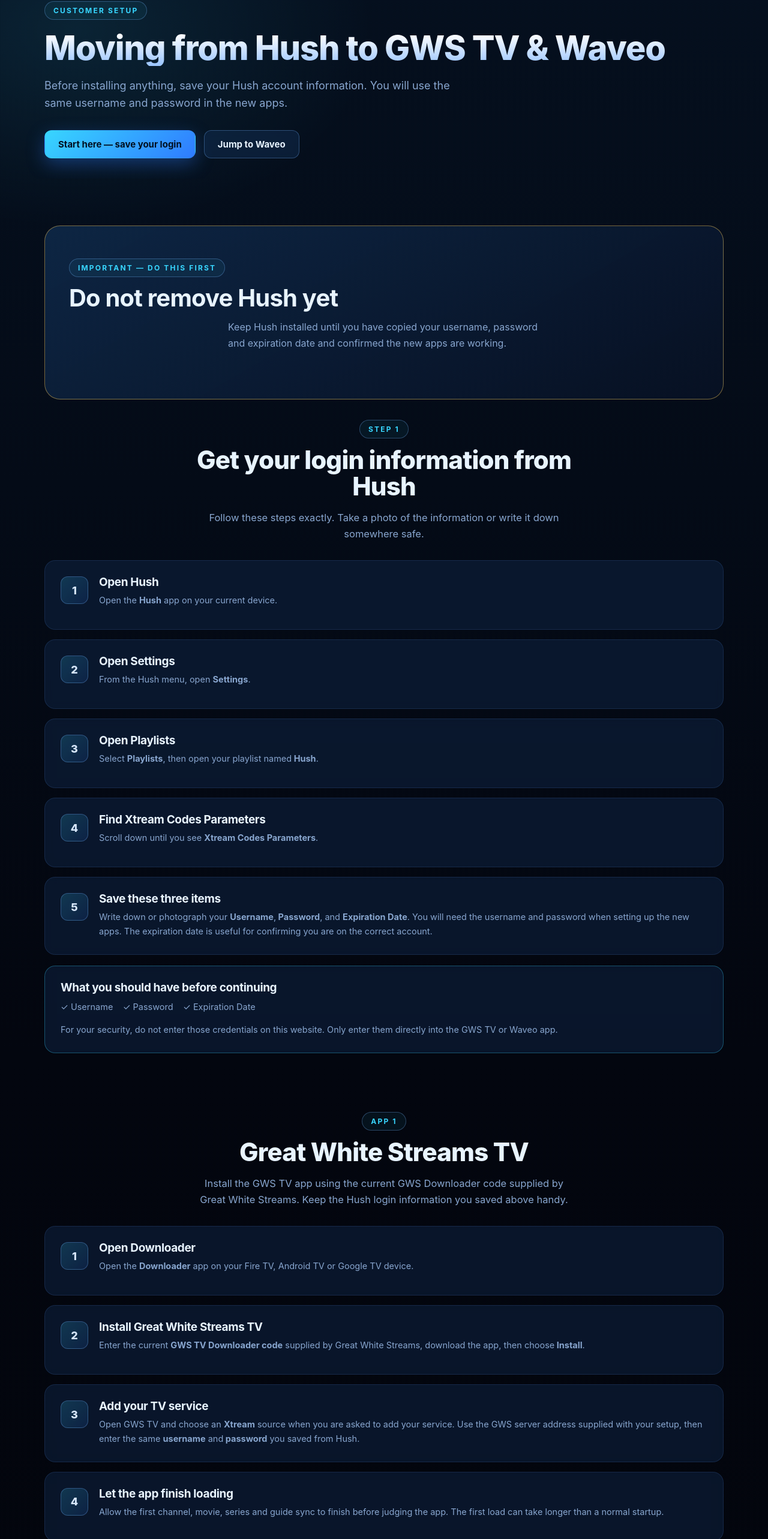
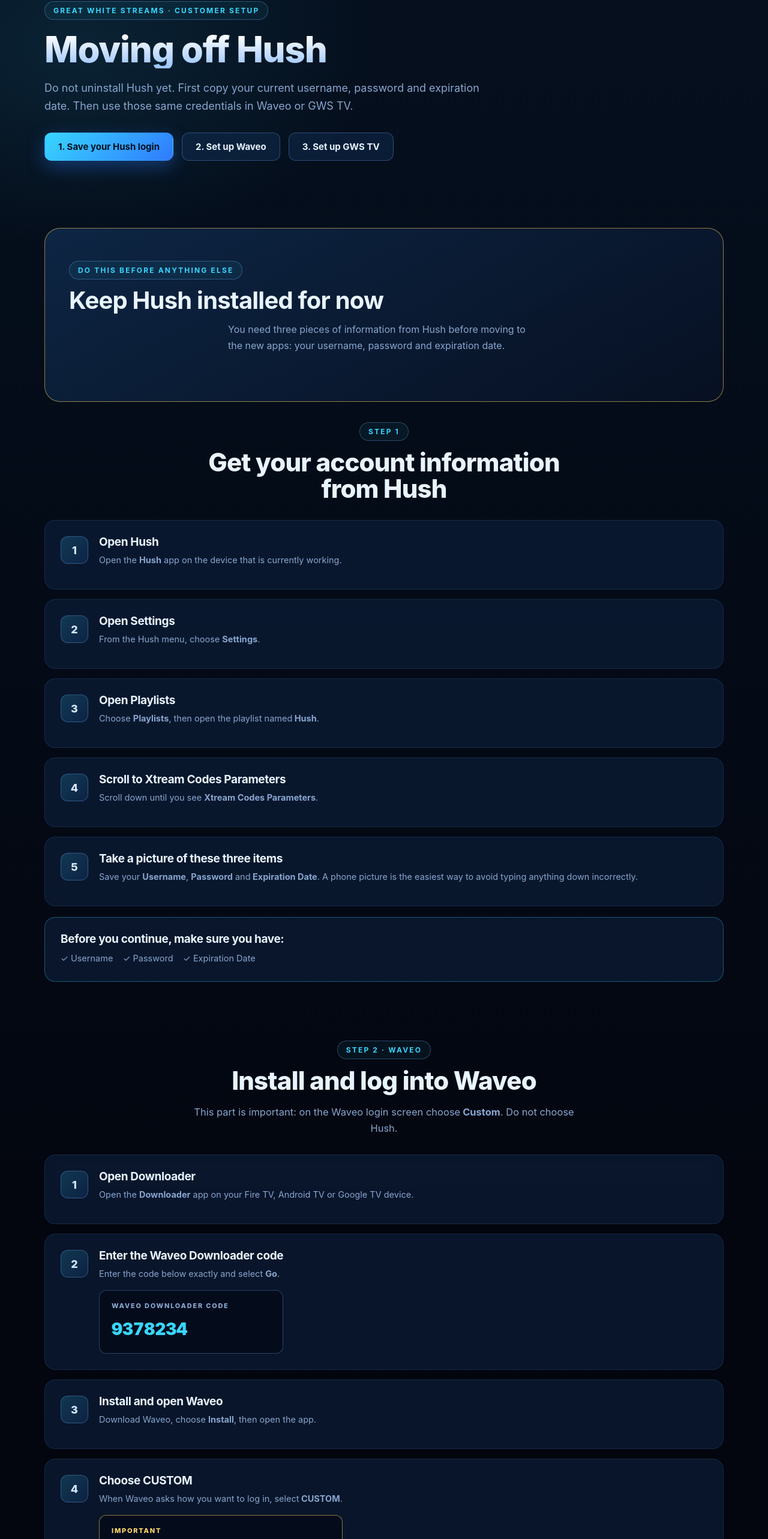
Before and after one commit to boberthegr8/greatwhiteworking, a Next.js app in the folder gws-site/: page /install in a window 1280 px wide. Shown: the part 139-2705 px from the top of the page at 60% size. Built offline with nearby package versions, Linux system fonts and the light colour scheme; no server answers.

Commit message:
Make Waveo migration instructions prominent and exact

```diff
--- a/gws-site/app/install/page.jsx
+++ b/gws-site/app/install/page.jsx
@@ -3,9 +3,9 @@
 import Footer from "@/components/Footer";
 
 export const metadata = {
-  title: "Customer Setup — GWS TV & Waveo",
+  title: "Customer Setup — Great White Streams",
   description:
-    "Step-by-step setup for Great White Streams customers moving from Hush to GWS TV and Waveo.",
+    "Great White Streams customer migration guide for Waveo and GWS TV.",
 };
 
 function Step({ n, title, children }) {
@@ -19,13 +19,7 @@
       </div>
       <div>
         <h3>{title}</h3>
-        <div
-          style={{
-            color: "var(--muted)",
-            fontSize: "14.5px",
-            lineHeight: 1.65,
-          }}
-        >
+        <div style={{ color: "var(--muted)", fontSize: "14.5px", lineHeight: 1.7 }}>
           {children}
         </div>
       </div>
@@ -33,24 +27,26 @@
   );
 }
 
-function CodeBox({ label, value }) {
+function CodeBox({ label, value, warning }) {
   return (
     <div
       style={{
         marginTop: 14,
         padding: "16px 20px",
         borderRadius: 12,
-        border: "1px solid var(--line-strong)",
-        background: "rgba(4, 11, 24, 0.6)",
+        border: warning
+          ? "1px solid rgba(255,206,90,.55)"
+          : "1px solid var(--line-strong)",
+        background: "rgba(4, 11, 24, 0.72)",
       }}
     >
       <div
         style={{
           fontSize: 11,
-          fontWeight: 700,
+          fontWeight: 800,
           letterSpacing: "0.16em",
           textTransform: "uppercase",
-          color: "var(--muted)",
+          color: warning ? "#ffd76a" : "var(--muted)",
           marginBottom: 6,
         }}
       >
@@ -58,9 +54,9 @@
       </div>
       <div
         style={{
-          fontSize: 27,
-          fontWeight: 800,
-          color: "var(--cyan)",
+          fontSize: 28,
+          fontWeight: 900,
+          color: warning ? "#fff" : "var(--cyan)",
           overflowWrap: "anywhere",
           fontVariantNumeric: "tabular-nums",
         }}
@@ -78,25 +74,23 @@
 
       <header className="hero" style={{ padding: "70px 0 34px" }}>
         <div className="container">
-          <span className="eyebrow">Customer setup</span>
-          <h1
-            style={{
-              fontSize: "clamp(34px,5vw,56px)",
-              margin: "18px 0 14px",
-            }}
-          >
-            Moving from Hush to GWS TV &amp; Waveo
+          <span className="eyebrow">GREAT WHITE STREAMS · CUSTOMER SETUP</span>
+          <h1 style={{ fontSize: "clamp(36px,5vw,60px)", margin: "18px 0 14px" }}>
+            Moving off Hush
           </h1>
-          <p className="hero-sub" style={{ maxWidth: 720 }}>
-            Before installing anything, save your Hush account information.
-            You will use the same username and password in the new apps.
+          <p className="hero-sub" style={{ maxWidth: 760 }}>
+            Do not uninstall Hush yet. First copy your current username, password and
+            expiration date. Then use those same credentials in Waveo or GWS TV.
           </p>
           <div className="hero-cta">
             <a href="#save-login" className="btn btn-primary">
-              Start here — save your login
+              1. Save your Hush login
             </a>
             <a href="#waveo" className="btn btn-ghost">
-              Jump to Waveo
+              2. Set up Waveo
+            </a>
+            <a href="#gws-tv" className="btn btn-ghost">
+              3. Set up GWS TV
             </a>
           </div>
         </div>
@@ -109,63 +103,106 @@
             style={{
               marginBottom: 34,
               textAlign: "left",
-              borderColor: "rgba(255, 206, 90, 0.45)",
+              borderColor: "rgba(255, 206, 90, 0.55)",
             }}
           >
             <span className="eyebrow" style={{ marginBottom: 14 }}>
-              Important — do this first
+              DO THIS BEFORE ANYTHING ELSE
             </span>
-            <h2>Do not remove Hush yet</h2>
+            <h2>Keep Hush installed for now</h2>
             <p>
-              Keep Hush installed until you have copied your username,
-              password and expiration date and confirmed the new apps are
-              working.
+              You need three pieces of information from Hush before moving to the new
+              apps: your username, password and expiration date.
             </p>
           </div>
 
           <div className="section-head" style={{ marginBottom: 30 }}>
-            <span className="eyebrow">Step 1</span>
-            <h2>Get your login information from Hush</h2>
+            <span className="eyebrow">STEP 1</span>
+            <h2>Get your account information from Hush</h2>
+          </div>
+
+          <div className="grid" style={{ gap: 16 }}>
+            <Step n="1" title="Open Hush">
+              Open the <strong>Hush</strong> app on the device that is currently working.
+            </Step>
+            <Step n="2" title="Open Settings">
+              From the Hush menu, choose <strong>Settings</strong>.
+            </Step>
+            <Step n="3" title="Open Playlists">
+              Choose <strong>Playlists</strong>, then open the playlist named
+              <strong> Hush</strong>.
+            </Step>
+            <Step n="4" title="Scroll to Xtream Codes Parameters">
+              Scroll down until you see <strong>Xtream Codes Parameters</strong>.
+            </Step>
+            <Step n="5" title="Take a picture of these three items">
+              Save your <strong>Username</strong>, <strong>Password</strong> and
+              <strong> Expiration Date</strong>. A phone picture is the easiest way to
+              avoid typing anything down incorrectly.
+            </Step>
+          </div>
+
+          <div className="card" style={{ marginTop: 18, borderColor: "rgba(56,214,255,.35)" }}>
+            <h3 style={{ marginBottom: 10 }}>Before you continue, make sure you have:</h3>
+            <p style={{ margin: 0, color: "var(--muted)" }}>
+              ✓ Username &nbsp;&nbsp; ✓ Password &nbsp;&nbsp; ✓ Expiration Date
+            </p>
+          </div>
+        </div>
+      </section>
+
+      <section id="waveo" className="section-pad" style={{ paddingTop: 20 }}>
+        <div className="container">
+          <div className="section-head" style={{ marginBottom: 30 }}>
+            <span className="eyebrow">STEP 2 · WAVEO</span>
+            <h2>Install and log into Waveo</h2>
             <p>
-              Follow these steps exactly. Take a photo of the information or
-              write it down somewhere safe.
+              This part is important: on the Waveo login screen choose
+              <strong> Custom</strong>. Do not choose Hush.
             </p>
           </div>
 
           <div className="grid" style={{ gap: 16 }}>
-            <Step n="1" title="Open Hush">
-              Open the <strong>Hush</strong> app on your current device.
+            <Step n="1" title="Open Downloader">
+              Open the <strong>Downloader</strong> app on your Fire TV, Android TV or
+              Google TV device.
             </Step>
-            <Step n="2" title="Open Settings">
-              From the Hush menu, open <strong>Settings</strong>.
+            <Step n="2" title="Enter the Waveo Downloader code">
+              Enter the code below exactly and select <strong>Go</strong>.
+              <CodeBox label="Waveo Downloader Code" value="9378234" />
             </Step>
-            <Step n="3" title="Open Playlists">
-              Select <strong>Playlists</strong>, then open your playlist named
-              <strong> Hush</strong>.
+            <Step n="3" title="Install and open Waveo">
+              Download Waveo, choose <strong>Install</strong>, then open the app.
             </Step>
-            <Step n="4" title="Find Xtream Codes Parameters">
-              Scroll down until you see <strong>Xtream Codes Parameters</strong>.
+            <Step n="4" title="Choose CUSTOM">
+              When Waveo asks how you want to log in, select
+              <strong> CUSTOM</strong>.
+              <CodeBox label="Important" value="CUSTOM — NOT HUSH" warning />
             </Step>
-            <Step n="5" title="Save these three items">
-              Write down or photograph your <strong>Username</strong>,
-              <strong> Password</strong>, and <strong>Expiration Date</strong>.
-              You will need the username and password when setting up the new
-              apps. The expiration date is useful for confirming you are on the
-              correct account.
+            <Step n="5" title="Enter the GWS DNS / server">
+              Enter this address exactly, including <strong>https://</strong>:
+              <CodeBox label="DNS / Server" value="https://ottidns.com" />
+            </Step>
+            <Step n="6" title="Enter your username and password">
+              Use the exact <strong>username</strong> and <strong>password</strong> you
+              just copied from Hush. Do not add spaces before or after either one.
+            </Step>
+            <Step n="7" title="Log in">
+              Select <strong>Login</strong> and let Waveo finish loading your channels,
+              movies and series.
+            </Step>
+            <Step n="8" title="Confirm your account">
+              Once Waveo opens, confirm that your service is working. Keep the
+              expiration date you copied from Hush for reference.
             </Step>
           </div>
 
-          <div
-            className="card"
-            style={{ marginTop: 18, borderColor: "rgba(56, 214, 255, 0.32)" }}
-          >
-            <h3 style={{ marginBottom: 10 }}>What you should have before continuing</h3>
-            <p style={{ margin: 0, color: "var(--muted)" }}>
-              ✓ Username &nbsp;&nbsp; ✓ Password &nbsp;&nbsp; ✓ Expiration Date
-            </p>
-            <p style={{ marginBottom: 0, color: "var(--muted)" }}>
-              For your security, do not enter those credentials on this
-              website. Only enter them directly into the GWS TV or Waveo app.
+          <div className="band" style={{ marginTop: 40, textAlign: "left" }}>
+            <h2>Waveo will not log in?</h2>
+            <p>
+              Check these three things first: <strong>Custom</strong> is selected,
+              the DNS is exactly <strong>https://ottidns.com</strong>, and the username
+              and password match Hush exactly.
             </p>
           </div>
         </div>
@@ -174,88 +211,44 @@
       <section id="gws-tv" className="section-pad" style={{ paddingTop: 20 }}>
         <div className="container">
           <div className="section-head" style={{ marginBottom: 30 }}>
-            <span className="eyebrow">App 1</span>
+            <span className="eyebrow">STEP 3 · GWS TV</span>
             <h2>Great White Streams TV</h2>
             <p>
-              Install the GWS TV app using the current GWS Downloader code
-              supplied by Great White Streams. Keep the Hush login information
-              you saved above handy.
+              GWS TV uses the same account credentials you saved from Hush. The final
+              Downloader code will be placed here as soon as it is confirmed so we do
+              not send customers an incorrect code.
             </p>
           </div>
 
           <div className="grid" style={{ gap: 16 }}>
             <Step n="1" title="Open Downloader">
-              Open the <strong>Downloader</strong> app on your Fire TV, Android
-              TV or Google TV device.
+              Open the <strong>Downloader</strong> app on your TV device.
             </Step>
             <Step n="2" title="Install Great White Streams TV">
-              Enter the current <strong>GWS TV Downloader code</strong> supplied
-              by Great White Streams, download the app, then choose
-              <strong> Install</strong>.
+              Enter the GWS TV Downloader code provided by Great White Streams, then
+              download and install the app.
             </Step>
-            <Step n="3" title="Add your TV service">
-              Open GWS TV and choose an <strong>Xtream</strong> source when you
-              are asked to add your service. Use the GWS server address supplied
-              with your setup, then enter the same <strong>username</strong> and
-              <strong> password</strong> you saved from Hush.
+            <Step n="3" title="Choose Xtream">
+              Open GWS TV and choose an <strong>Xtream</strong> source when adding your
+              TV service.
             </Step>
-            <Step n="4" title="Let the app finish loading">
-              Allow the first channel, movie, series and guide sync to finish
-              before judging the app. The first load can take longer than a
-              normal startup.
+            <Step n="4" title="Use your saved account information">
+              Enter the server information provided for GWS TV, then enter the same
+              <strong> username</strong> and <strong> password</strong> you copied from Hush.
+            </Step>
+            <Step n="5" title="Let the first sync finish">
+              Allow channels, movies, series and guide data to load before you start
+              changing settings.
             </Step>
           </div>
         </div>
       </section>
 
-      <section id="waveo" className="section-pad" style={{ paddingTop: 20 }}>
+      <section className="section-pad" style={{ paddingTop: 0 }}>
         <div className="container">
-          <div className="section-head" style={{ marginBottom: 30 }}>
-            <span className="eyebrow">App 2</span>
-            <h2>Install &amp; log into Waveo</h2>
-            <p>
-              The important part here is choosing <strong>Custom</strong> at
-              login. Do not select Hush.
-            </p>
-          </div>
-
-          <div className="grid" style={{ gap: 16 }}>
-            <Step n="1" title="Open Downloader">
-              Launch the <strong>Downloader</strong> app.
-            </Step>
-            <Step n="2" title="Download Waveo">
-              Enter this Downloader code exactly, choose <strong>Go</strong>,
-              then install Waveo.
-              <CodeBox label="Waveo Downloader code" value="9378234" />
-            </Step>
-            <Step n="3" title="Choose Custom — not Hush">
-              When the Waveo login screen opens, select
-              <strong> CUSTOM</strong>. Do <strong>not</strong> choose Hush.
-            </Step>
-            <Step n="4" title="Enter the GWS server / DNS">
-              Enter this address exactly:
-              <CodeBox label="DNS / Server" value="https://ottidns.com" />
-            </Step>
-            <Step n="5" title="Enter your saved Hush login">
-              Enter the exact <strong>username</strong> and
-              <strong> password</strong> you copied from Hush. Watch for extra
-              spaces and remember that passwords are case-sensitive.
-            </Step>
-            <Step n="6" title="Log in and verify">
-              Select <strong>Login</strong> and let Waveo finish loading. Once
-              inside, confirm your service works normally. Keep your saved
-              expiration date for reference.
-            </Step>
-          </div>
-
-          <div className="band" style={{ marginTop: 40 }}>
-            <h2>Waveo login not working?</h2>
-            <p>
-              Check the three most common problems first: Waveo is set to
-              <strong> Custom</strong>, the server is exactly
-              <strong> https://ottidns.com</strong>, and your username/password
-              match Hush with no extra spaces.
-            </p>
+          <div className="band">
+            <h2>Need help?</h2>
+            <p>Contact Great White Streams and we&apos;ll walk you through the setup.</p>
             <Link href="/#contact" className="btn btn-primary">
               Contact support →
             </Link>
```
